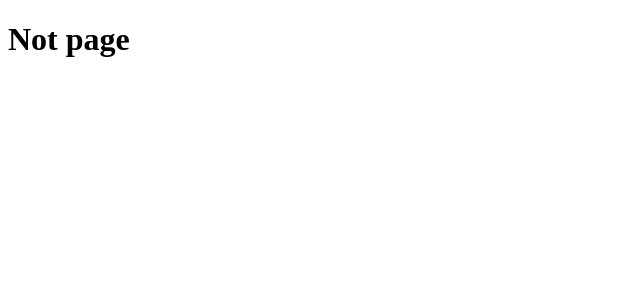
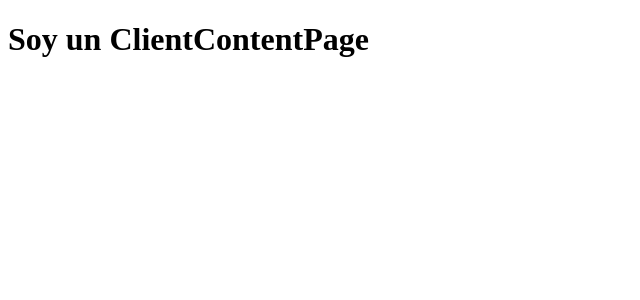
Before and after one commit to Mane-jaker/Carrot-State-Frontend, a React (Vite) app in the folder project/carrot-state/: page /clientsContent in a window 1280 px wide. Shown: the top 300 px of the page, without its empty margins (0-640 px from the left). Built offline with nearby package versions, Linux system fonts and the light colour scheme.

Commit message:
ya le movi ya

```diff
--- a/project/carrot-state/src/App.jsx
+++ b/project/carrot-state/src/App.jsx
@@ -1,14 +1,13 @@
 import {BrowserRouter, Routes, Route} from 'react-router-dom'
 import AgentPage from './pages/AgentPage'
 import AgentSesion from './pages/AgentSesion'
+import ClientsContentPage from './pages/ClientsContentPage'
 import ClientsPage from './pages/ClientsPage'
 import ErrorPage from './pages/ErrorPage'
 import Home from './pages/Home'
 import ItemPage from './pages/ItemPage'
 import Login from './pages/Login'
 import ManagerSesion from './pages/ManagerSesion'
-import ProspectiveBuyerPageContent from './pages/ProspectiveBuyerPageContent'
-import ProspectiveBuyerPage from './pages/ProspectiveBuyersPage'
 import Register from './pages/Register'
 import SalesPage from './pages/SalesPage'
 import UploadImg from './pages/UploadImg'
@@ -31,8 +30,7 @@ function App() {
             <Route path='/agentPage' element={<AgentPage/>}/>
             <Route path='/item' element={<ItemPage/>}/>
             <Route path='/clients' element={<ClientsPage/>}/>
-            <Route path='/prospectiveContent' element={<ProspectiveBuyerPageContent/>}/>
-            <Route path='/prospectiveBuyers' element={<ProspectiveBuyerPage/>}/>
+            <Route path='/clientsContent' element={<ClientsContentPage/>}/>
             <Route path='/sales' element={<SalesPage/>}/>
             <Route path='/uploadImg' element={<UploadImg/>}/>
           </Routes>
--- /dev/null
+++ b/project/carrot-state/src/pages/ClientsContentPage.jsx
@@ -0,0 +1,9 @@
+function ClientsContentPage(){
+    return(
+        <>
+            <h1>Soy un ClientContentPage</h1>
+        </>
+    )
+}
+
+export default ClientsContentPage
--- a/project/carrot-state/src/pages/ProspectiveBuyerPageContent.jsx
+++ /dev/null
@@ -1,9 +0,0 @@
-function ProspectiveBuyerPageContent(){
-    return(
-        <>
-            <h1>Soy un ProspectiveBuyerPageContent</h1>
-        </>
-    )
-}
-
-export default ProspectiveBuyerPageContent
--- a/project/carrot-state/src/pages/ProspectiveBuyersPage.jsx
+++ /dev/null
@@ -1,9 +0,0 @@
-function ProspectiveBuyerPage(){
-    return(
-        <>
-            <h1>Soy un ProspectiveBuyerPage</h1>
-        </>
-    )
-}
-
-export default ProspectiveBuyerPage
```
